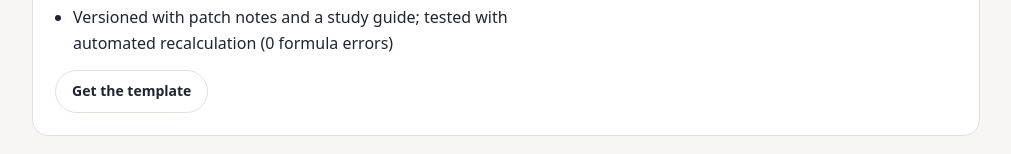
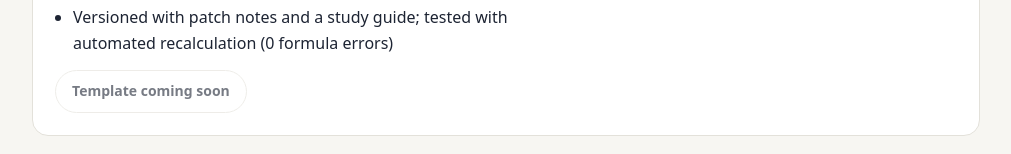
Before and after one commit to JusArcadian/jusarcadian.github.io, a plain HTML site: page index.html in a window 1280 px wide. Shown: the part 775-929 px from the top of the page, without its empty margins (134-1145 px from the left). Drawn offline with Linux system fonts and the light colour scheme.

Commit message:
fresh install for new users

```diff
--- a/index.html
+++ b/index.html
@@ -65,7 +65,7 @@
         <li>Apps Script menu: overspending alerts by email, import data into a new version, sort by date</li>
         <li>Versioned with patch notes and a study guide; tested with automated recalculation (0 formula errors)</li>
       </ul>
-      <div class="links"><a class="btn" href="#" >Get the template</a><!-- TODO: Etsy or Gumroad link --></div>
+      <div class="links"><span class="btn" aria-disabled="true" style="opacity:.6;cursor:default">Template coming soon</span><!-- TODO: swap for the Gumroad link once the listing is live --></div>
     </div>
     <div class="shots"><img src="img/planner-dashboard.png" alt="Paycheck Planner dashboard with groups, alerts and spending donuts"></div>
   </section>
```
